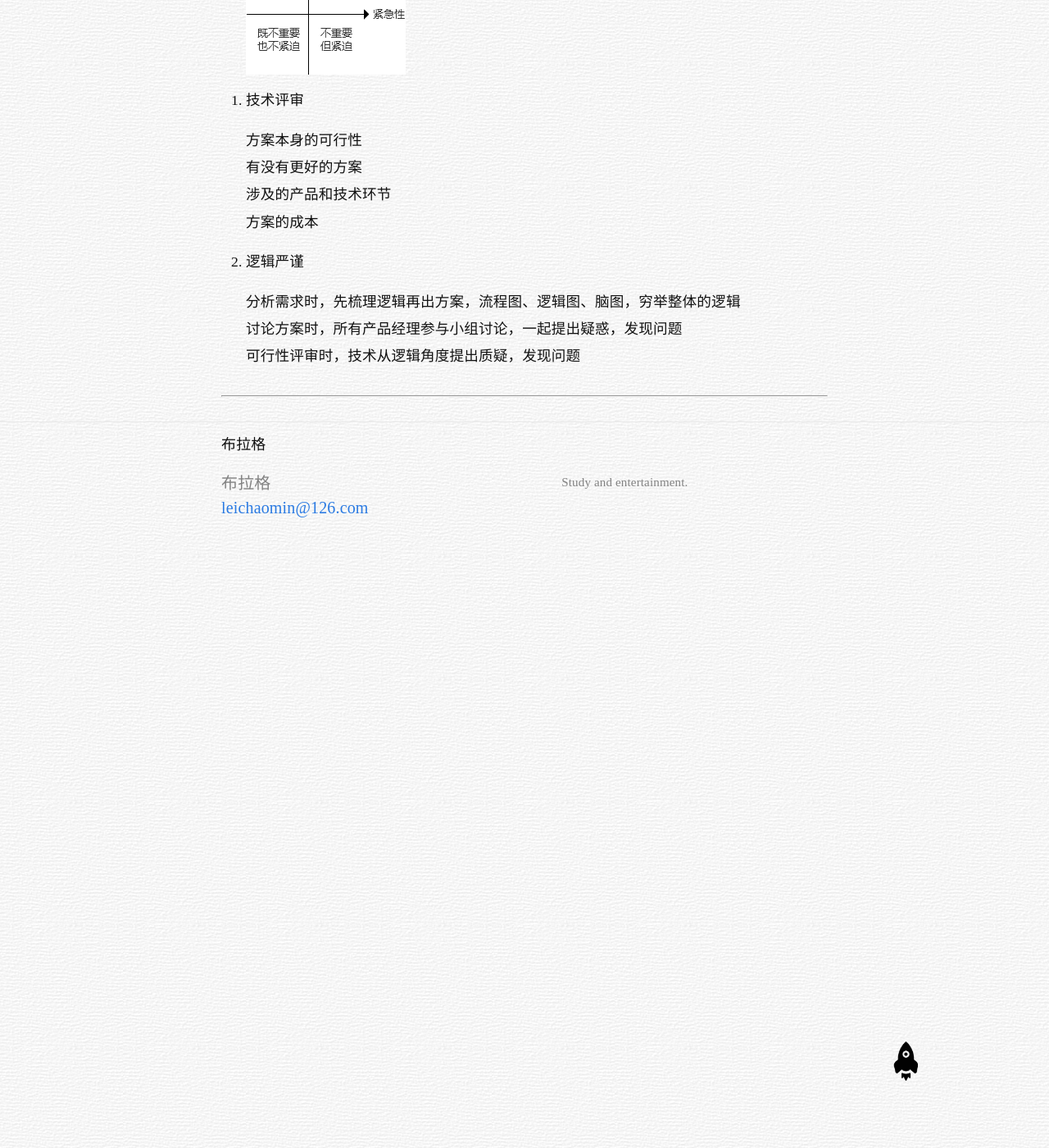
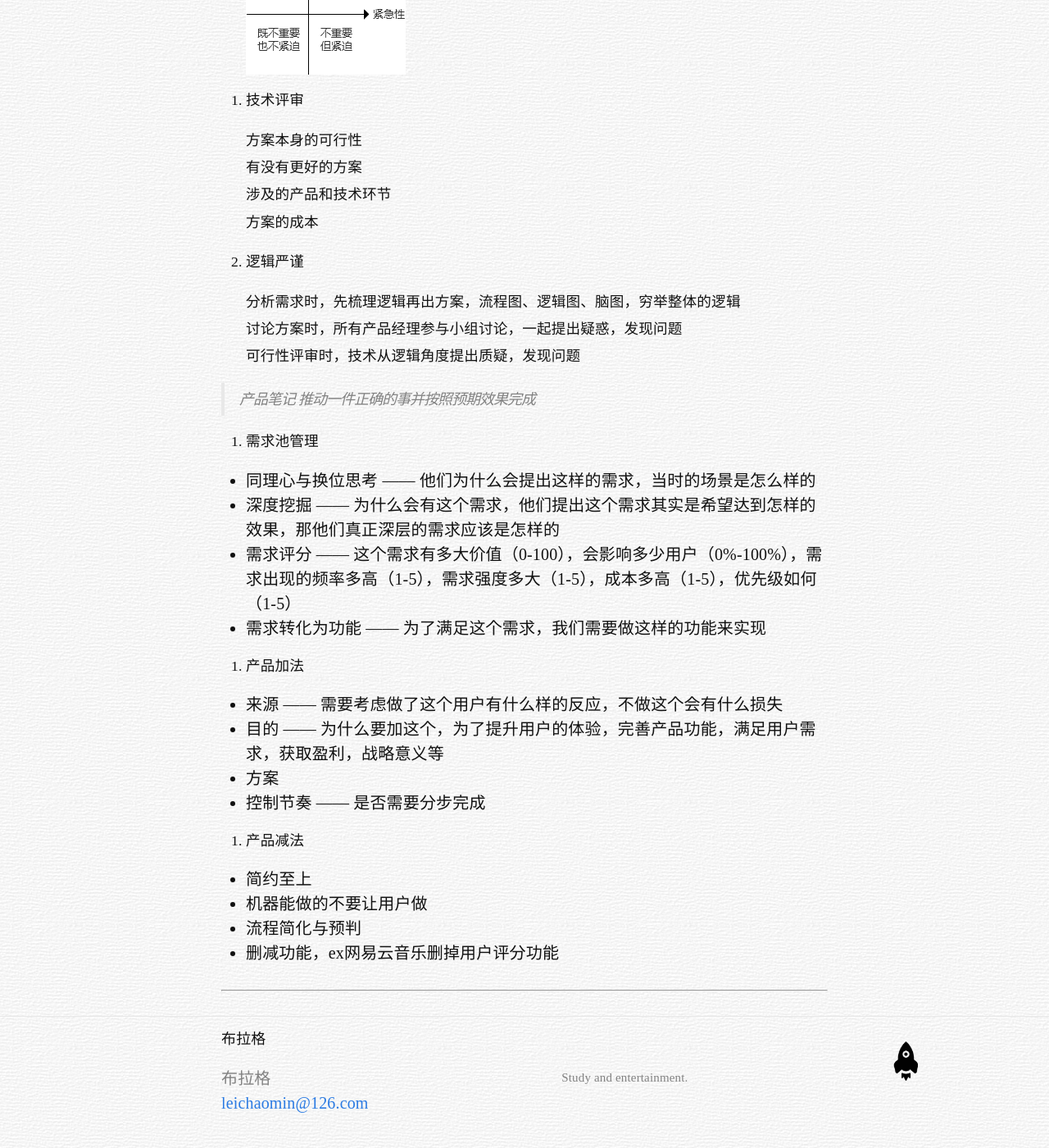
Before and after one commit to Besideme/besideme.github.io, a Jekyll site: the page built from _posts/2016-11-17-manage-demand-note.md, in a window 1280 px wide and 1400 px high, scrolled down 3972 px. Shown: the whole window at 82% size. Built offline with Jekyll 4.4.1, drawn with Linux system fonts in a browser that asks for light colours; nearby versions of some CDN libraries; comment, search, counter and statistics services are not loaded; before the commit the page ends 4646 px from its top, so only the background shows below that.

Commit message:
Update 2016-11-17-manage-demand-note.md

```diff
--- a/_posts/2016-11-17-manage-demand-note.md
+++ b/_posts/2016-11-17-manage-demand-note.md
@@ -84,3 +84,26 @@ categories: jekyll update
     分析需求时，先梳理逻辑再出方案，流程图、逻辑图、脑图，穷举整体的逻辑
     讨论方案时，所有产品经理参与小组讨论，一起提出疑惑，发现问题
     可行性评审时，技术从逻辑角度提出质疑，发现问题
+
+> 产品笔记|推动一件正确的事并按照预期效果完成
+
+1. 需求池管理
+
+- 同理心与换位思考 —— 他们为什么会提出这样的需求，当时的场景是怎么样的
+- 深度挖掘 —— 为什么会有这个需求，他们提出这个需求其实是希望达到怎样的效果，那他们真正深层的需求应该是怎样的
+- 需求评分 —— 这个需求有多大价值（0-100），会影响多少用户（0%-100%），需求出现的频率多高（1-5），需求强度多大（1-5），成本多高（1-5），优先级如何（1-5）
+- 需求转化为功能 —— 为了满足这个需求，我们需要做这样的功能来实现
+
+2. 产品加法
+
+- 来源 —— 需要考虑做了这个用户有什么样的反应，不做这个会有什么损失
+- 目的 —— 为什么要加这个，为了提升用户的体验，完善产品功能，满足用户需求，获取盈利，战略意义等
+- 方案
+- 控制节奏 —— 是否需要分步完成
+
+3. 产品减法
+
+- 简约至上
+- 机器能做的不要让用户做
+- 流程简化与预判
+- 删减功能，ex网易云音乐删掉用户评分功能
```
